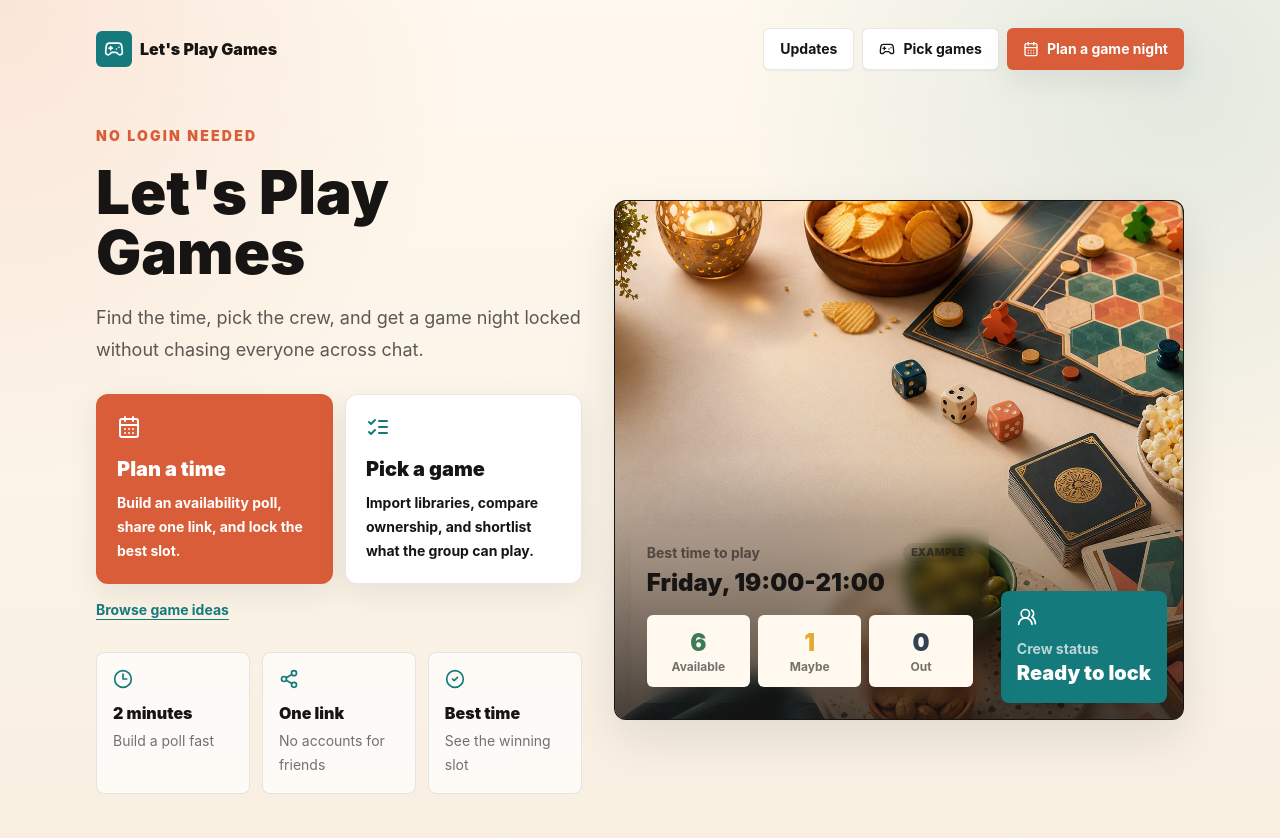
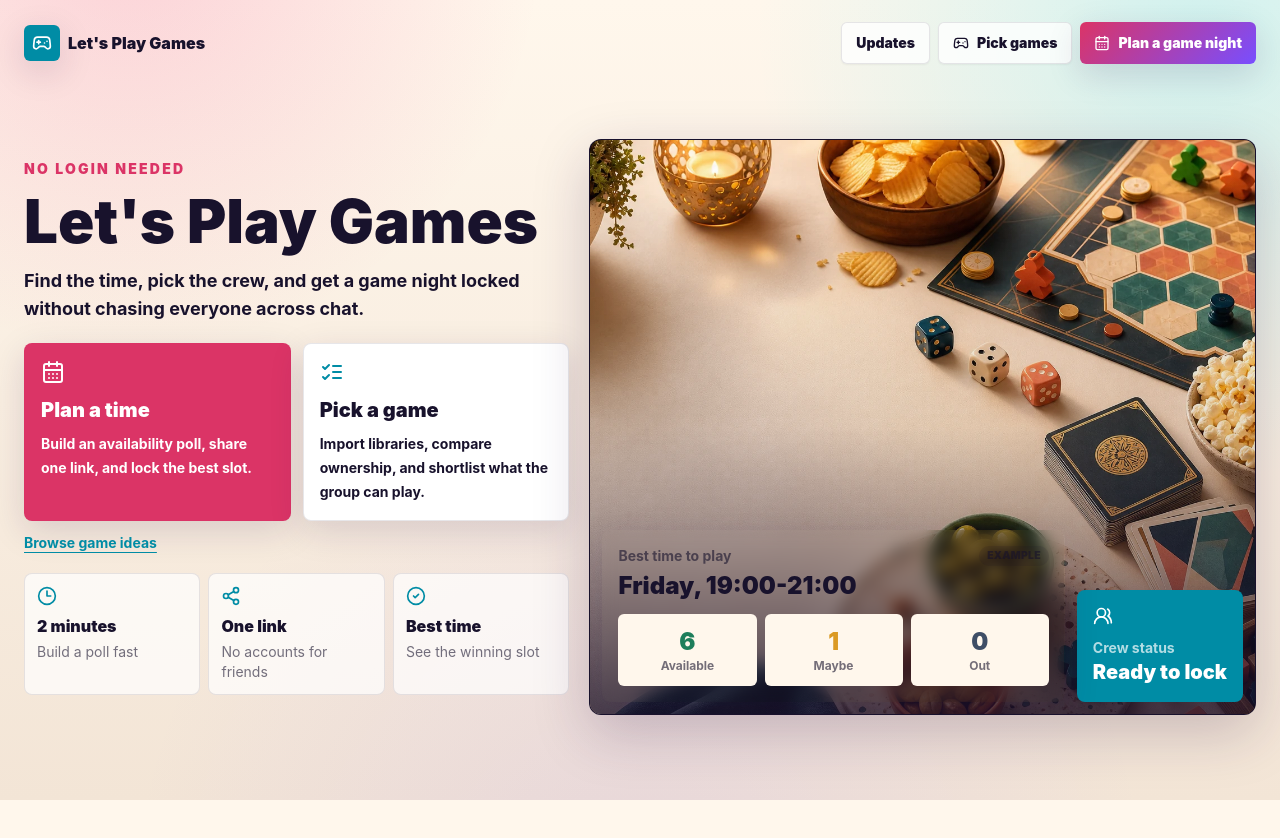
Before and after one commit to HazzJC/WhatShouldWePlay, a Next.js app: page / in a window 1280 px wide. Shown: the top 838 px of the page. After the commit the page ends 800 px from the top, so only its background shows below. Built offline with nearby package versions, Linux system fonts and the light colour scheme.

Commit message:
REDESIGN :)

```diff
--- a/src/app/globals.css
+++ b/src/app/globals.css
@@ -4,23 +4,72 @@
 
 :root {
   color-scheme: light;
-  background: #fff9ef;
-  color: #171514;
+  --color-ink: 24 18 44;
+  --color-paper: 255 247 236;
+  --color-linen: 243 229 214;
+  --color-surface: 255 255 255;
+  --color-surface-strong: 255 251 245;
+  --color-coral: 219 52 102;
+  --color-coral-dark: 171 26 75;
+  --color-teal: 0 140 165;
+  --color-teal-dark: 0 94 118;
+  --color-gold: 219 154 36;
+  --color-moss: 30 126 91;
+  --color-slate: 63 78 102;
+  --color-ember: 232 76 45;
+  --color-tide: 0 175 205;
+  --color-neon-pink: 236 40 121;
+  --color-neon-cyan: 0 220 255;
+  --color-neon-violet: 120 78 255;
+  --color-shadow: 49 22 72;
+  background: rgb(var(--color-paper));
+  color: rgb(var(--color-ink));
+}
+
+@media (prefers-color-scheme: dark) {
+  :root {
+    color-scheme: dark;
+    --color-ink: 244 247 255;
+    --color-paper: 8 10 24;
+    --color-linen: 17 22 45;
+    --color-surface: 15 18 38;
+    --color-surface-strong: 24 29 58;
+    --color-coral: 255 51 122;
+    --color-coral-dark: 213 32 96;
+    --color-teal: 0 224 255;
+    --color-teal-dark: 0 165 205;
+    --color-gold: 255 198 63;
+    --color-moss: 56 219 154;
+    --color-slate: 148 163 184;
+    --color-ember: 255 104 69;
+    --color-tide: 0 224 255;
+    --color-neon-pink: 255 51 140;
+    --color-neon-cyan: 0 224 255;
+    --color-neon-violet: 151 102 255;
+    --color-shadow: 0 0 0;
+  }
 }
 
 * {
   box-sizing: border-box;
 }
 
+html {
+  overflow-x: hidden;
+  text-size-adjust: 100%;
+}
+
 body {
   min-height: 100vh;
   margin: 0;
   background:
-    radial-gradient(circle at top left, rgba(217, 93, 57, 0.12), transparent 30rem),
-    radial-gradient(circle at 92% 8%, rgba(21, 122, 123, 0.12), transparent 28rem),
-    linear-gradient(180deg, #fff9ef 0%, #f8efe1 100%);
+    radial-gradient(circle at 10% -8%, rgb(var(--color-neon-pink) / 0.18), transparent 26rem),
+    radial-gradient(circle at 94% 4%, rgb(var(--color-neon-cyan) / 0.18), transparent 28rem),
+    radial-gradient(circle at 50% 112%, rgb(var(--color-neon-violet) / 0.10), transparent 32rem),
+    linear-gradient(180deg, rgb(var(--color-paper)) 0%, rgb(var(--color-linen)) 100%);
   font-family:
     Inter, ui-sans-serif, system-ui, -apple-system, BlinkMacSystemFont, "Segoe UI", sans-serif;
+  overflow-x: hidden;
 }
 
 button,
@@ -28,6 +77,18 @@ input,
 select,
 textarea {
   font: inherit;
+  max-width: 100%;
+}
+
+img,
+svg,
+video,
+canvas {
+  max-width: 100%;
+}
+
+::selection {
+  background: rgb(var(--color-teal) / 0.28);
 }
 
 .focus-ring {
@@ -35,23 +96,29 @@ textarea {
 }
 
 .ui-shell {
-  @apply mx-auto min-h-screen w-full max-w-6xl px-4 py-5 sm:px-6 lg:px-8;
+  @apply mx-auto min-h-screen w-full max-w-7xl px-3 py-3 sm:px-5 sm:py-4 lg:px-6;
 }
 
 .surface {
-  @apply border border-ink/10 bg-white/85 shadow-card backdrop-blur;
+  @apply border border-ink/10 shadow-card backdrop-blur;
+  background:
+    linear-gradient(135deg, rgb(var(--color-surface) / 0.92), rgb(var(--color-surface-strong) / 0.82)),
+    radial-gradient(circle at top left, rgb(var(--color-teal) / 0.10), transparent 18rem);
 }
 
 .field {
-  @apply focus-ring mt-2 w-full rounded-md border border-ink/10 bg-white px-3 py-3 text-ink shadow-sm transition placeholder:text-ink/40 hover:border-ink/20;
+  @apply focus-ring mt-1.5 w-full rounded-md border border-ink/10 px-3 py-2.5 text-sm text-ink shadow-sm transition placeholder:text-ink/40 hover:border-teal/45;
+  background-color: rgb(var(--color-surface) / 0.86);
 }
 
 .primary-button {
-  @apply focus-ring inline-flex items-center justify-center gap-2 rounded-md bg-coral px-4 py-2.5 text-sm font-bold text-white shadow-card transition hover:bg-coralDark;
+  @apply focus-ring inline-flex items-center justify-center gap-2 rounded-md px-3.5 py-2.5 text-sm font-black text-white shadow-card transition duration-200 hover:-translate-y-0.5;
+  background: linear-gradient(135deg, rgb(var(--color-coral)), rgb(var(--color-neon-violet)));
 }
 
 .secondary-button {
-  @apply focus-ring inline-flex items-center justify-center gap-2 rounded-md border border-ink/10 bg-white px-4 py-2.5 text-sm font-bold text-ink shadow-sm transition hover:bg-paper;
+  @apply focus-ring inline-flex items-center justify-center gap-2 rounded-md border border-ink/10 px-3.5 py-2.5 text-sm font-black text-ink shadow-sm transition duration-200 hover:-translate-y-0.5 hover:border-teal/40;
+  background-color: rgb(var(--color-surface) / 0.78);
 }
 
 .primary-button:disabled,
@@ -61,6 +128,56 @@ textarea {
 
 .loading-spinner {
   @apply inline-block h-4 w-4 shrink-0 rounded-full border-2 border-current border-r-transparent align-[-0.125em] motion-safe:animate-spin;
+}
+
+.primary-button:hover {
+  filter: saturate(1.08) brightness(1.03);
+}
+
+.secondary-button:hover {
+  background-color: rgb(var(--color-surface-strong) / 0.9);
+}
+
+@media (prefers-color-scheme: dark) {
+  body {
+    background:
+      radial-gradient(circle at 8% -10%, rgb(var(--color-neon-pink) / 0.24), transparent 24rem),
+      radial-gradient(circle at 92% 0%, rgb(var(--color-neon-cyan) / 0.20), transparent 26rem),
+      radial-gradient(circle at 50% 112%, rgb(var(--color-neon-violet) / 0.18), transparent 34rem),
+      linear-gradient(180deg, #080a18 0%, #0f1430 58%, #070816 100%);
+  }
+
+  .bg-white,
+  .bg-white\/70,
+  .bg-white\/75,
+  .bg-white\/85,
+  .bg-white\/92,
+  .bg-white\/95 {
+    background-color: rgb(var(--color-surface) / 0.88);
+  }
+
+  .border-red-200 {
+    border-color: rgb(248 113 113 / 0.42);
+  }
+
+  .bg-red-50 {
+    background-color: rgb(127 29 29 / 0.22);
+  }
+
+  .text-red-800 {
+    color: rgb(254 202 202);
+  }
+}
+
+@media (prefers-reduced-motion: reduce) {
+  *,
+  ::before,
+  ::after {
+    scroll-behavior: auto !important;
+    transition-duration: 0.01ms !important;
+    animation-duration: 0.01ms !important;
+    animation-iteration-count: 1 !important;
+  }
 }
 
 /* Indeterminate progress: a moving segment, not a measured percentage. */
--- a/src/app/page.tsx
+++ b/src/app/page.tsx
@@ -5,14 +5,14 @@ import { CalendarDays, CheckCircle2, Clock3, Gamepad2, ListChecks, Share2, Users
 export default function Home() {
   return (
     <main className="ui-shell flex flex-col">
-      <nav className="flex items-center justify-between gap-4 py-2">
+      <nav className="flex items-center justify-between gap-3 py-1.5">
         <Link href="/" className="flex items-center gap-2 text-base font-black text-ink">
-          <span className="grid h-9 w-9 place-items-center rounded-md bg-teal text-white">
+          <span className="grid h-9 w-9 place-items-center rounded-md bg-teal text-white shadow-card">
             <Gamepad2 className="h-5 w-5" />
           </span>
           Let&apos;s Play Games
         </Link>
-        <div className="flex gap-2">
+        <div className="flex min-w-0 gap-2">
           <Link href="/release-notes" className="secondary-button hidden md:inline-flex">
             Updates
           </Link>
@@ -29,55 +29,55 @@ export default function Home() {
         </div>
       </nav>
 
-      <section className="grid flex-1 items-center gap-8 py-8 lg:grid-cols-[0.92fr_1.08fr] lg:py-12">
+      <section className="grid flex-1 items-center gap-5 py-5 lg:grid-cols-[0.9fr_1.1fr] lg:py-7">
         <div className="max-w-2xl">
           <p className="text-sm font-black uppercase tracking-[0.16em] text-coral">
             No login needed
           </p>
-          <h1 className="mt-4 text-4xl font-black leading-[1.04] text-ink sm:text-5xl lg:text-6xl">
+          <h1 className="mt-3 text-4xl font-black leading-[1.02] text-ink sm:text-5xl lg:text-6xl">
             Let&apos;s Play Games
           </h1>
-          <p className="mt-5 text-lg leading-8 text-ink/70">
+          <p className="mt-4 max-w-xl text-base font-bold leading-7 text-ink/68 sm:text-lg">
             Find the time, pick the crew, and get a game night locked without chasing everyone
             across chat.
           </p>
-          <div className="mt-7 grid gap-3 sm:grid-cols-2">
-            <Link href="/sessions/new" className="rounded-xl border border-coral/20 bg-coral p-5 text-white shadow-card transition hover:bg-coralDark focus-ring">
+          <div className="mt-5 grid gap-3 sm:grid-cols-2">
+            <Link href="/sessions/new" className="focus-ring rounded-lg border border-coral/30 bg-coral p-4 text-white shadow-card transition hover:-translate-y-0.5 hover:bg-coralDark">
               <CalendarDays className="h-6 w-6" />
-              <span className="mt-4 block text-xl font-black">Plan a time</span>
+              <span className="mt-3 block text-xl font-black">Plan a time</span>
               <span className="mt-2 block text-sm font-bold leading-6 text-white/78">
                 Build an availability poll, share one link, and lock the best slot.
               </span>
             </Link>
-            <Link href="/sessions/pick" className="rounded-xl border border-ink/10 bg-white p-5 text-ink shadow-card transition hover:-translate-y-0.5 hover:bg-paper focus-ring">
+            <Link href="/sessions/pick" className="focus-ring rounded-lg border border-ink/10 bg-white p-4 text-ink shadow-card transition hover:-translate-y-0.5 hover:border-teal/40 hover:bg-paper">
               <ListChecks className="h-6 w-6 text-teal" />
-              <span className="mt-4 block text-xl font-black">Pick a game</span>
+              <span className="mt-3 block text-xl font-black">Pick a game</span>
               <span className="mt-2 block text-sm font-bold leading-6 text-ink/62">
                 Import libraries, compare ownership, and shortlist what the group can play.
               </span>
             </Link>
           </div>
-          <div className="mt-4 flex flex-wrap gap-3 text-sm font-bold">
+          <div className="mt-3 flex flex-wrap gap-3 text-sm font-bold">
             <Link href="/discover" className="text-teal underline underline-offset-4">Browse game ideas</Link>
             <Link href="/release-notes" className="text-ink/60 underline underline-offset-4 md:hidden">Updates</Link>
           </div>
 
-          <div className="mt-8 grid gap-3 sm:grid-cols-3">
+          <div className="mt-5 grid gap-2 sm:grid-cols-3">
             {[
               [Clock3, "2 minutes", "Build a poll fast"],
               [Share2, "One link", "No accounts for friends"],
               [CheckCircle2, "Best time", "See the winning slot"],
             ].map(([Icon, title, copy]) => (
-              <div key={String(title)} className="rounded-lg border border-ink/10 bg-white/70 p-4">
+              <div key={String(title)} className="rounded-lg border border-ink/10 bg-white/70 p-3">
                 <Icon className="h-5 w-5 text-teal" />
-                <p className="mt-3 font-black text-ink">{title as string}</p>
-                <p className="mt-1 text-sm leading-6 text-ink/60">{copy as string}</p>
+                <p className="mt-2 font-black text-ink">{title as string}</p>
+                <p className="mt-1 text-sm leading-5 text-ink/60">{copy as string}</p>
               </div>
             ))}
           </div>
         </div>
 
-        <div className="relative min-h-[520px] overflow-hidden rounded-xl border border-ink/10 bg-ink shadow-soft">
+        <div className="relative min-h-[380px] overflow-hidden rounded-xl border border-ink/10 bg-ink shadow-soft sm:min-h-[460px] lg:min-h-[min(620px,72vh)]">
           <Image
             src="/assets/game-night-hero.webp"
             alt=""
@@ -87,8 +87,8 @@ export default function Home() {
             className="object-cover"
           />
           <div className="absolute inset-0 bg-gradient-to-t from-ink/75 via-ink/10 to-transparent" />
-          <div className="absolute bottom-4 left-4 right-4 grid gap-3 sm:grid-cols-[1fr_auto] sm:items-end">
-            <div className="rounded-lg bg-white/92 p-4 shadow-card backdrop-blur">
+          <div className="absolute bottom-3 left-3 right-3 grid gap-3 sm:grid-cols-[1fr_auto] sm:items-end">
+            <div className="rounded-lg bg-white/92 p-3 shadow-card backdrop-blur sm:p-4">
               <div className="flex items-center justify-between gap-2">
                 <p className="text-sm font-bold text-ink/60">Best time to play</p>
                 <span className="rounded-full bg-ink/10 px-2 py-0.5 text-[0.65rem] font-black uppercase tracking-wide text-ink/60">
@@ -96,13 +96,13 @@ export default function Home() {
                 </span>
               </div>
               <p className="mt-1 text-2xl font-black text-ink">Friday, 19:00-21:00</p>
-              <div className="mt-4 grid grid-cols-3 gap-2 text-center">
+              <div className="mt-3 grid grid-cols-3 gap-2 text-center">
                 <Score value="6" label="Available" className="text-moss" />
                 <Score value="1" label="Maybe" className="text-gold" />
                 <Score value="0" label="Out" className="text-slate" />
               </div>
             </div>
-            <div className="rounded-lg bg-teal p-4 text-white shadow-card">
+            <div className="rounded-lg bg-teal p-3 text-white shadow-card sm:p-4">
               <UsersRound className="h-5 w-5" />
               <p className="mt-3 text-sm font-bold text-white/70">Crew status</p>
               <p className="text-xl font-black">Ready to lock</p>
--- a/src/components/player-count-filter.tsx
+++ b/src/components/player-count-filter.tsx
@@ -7,8 +7,8 @@ export function PlayerCountFilter({ minimumPlayers, action }: { minimumPlayers:
   const label = `${value}+`;
 
   return (
-    <form action={action} className="mt-6 rounded-xl border border-ink/10 bg-paper p-4">
-      <label className="grid gap-3 sm:grid-cols-[9rem_1fr_5rem_auto] sm:items-center">
+    <form action={action} className="mt-4 rounded-lg border border-ink/10 bg-paper p-3">
+      <label className="grid gap-3 sm:grid-cols-[8rem_1fr_4.5rem_auto] sm:items-center">
         <span className="text-sm font-black text-ink">I need at least:</span>
         <input
           name="minPlayers"
--- a/src/components/session-tabs.tsx
+++ b/src/components/session-tabs.tsx
@@ -15,7 +15,7 @@ export function SessionTabs({
   ] as const;
 
   return (
-    <div className="mt-5 flex rounded-xl border border-ink/10 bg-white/75 p-1 shadow-sm">
+    <div className="mt-3 flex rounded-lg border border-ink/10 bg-white/75 p-1 shadow-sm">
       {tabs.map(([tab, label, description]) => {
         const href = `/s/${shareToken}?tab=${tab}${participantId ? `&participant=${participantId}` : ""}`;
         const active = activeTab === tab;
@@ -24,11 +24,11 @@ export function SessionTabs({
           <Link
             key={tab}
             href={href}
-            className={`focus-ring flex-1 rounded-lg px-4 py-3 text-center text-sm font-black transition ${
+            className={`focus-ring min-w-0 flex-1 rounded-md px-3 py-2 text-center text-sm font-black transition ${
               active ? "bg-teal text-white shadow-card" : "text-ink/65 hover:bg-paper hover:text-ink"
             }`}
           >
-            <span className="block">{label}</span>
+            <span className="block truncate">{label}</span>
             <span className={`mt-0.5 block text-xs font-bold ${active ? "text-white/72" : "text-ink/45"}`}>{description}</span>
           </Link>
         );
--- a/src/components/share-panel.tsx
+++ b/src/components/share-panel.tsx
@@ -46,10 +46,10 @@ export function SharePanel({ url, title }: { url: string; title: string }) {
         Share
       </button>
       {open ? (
-        <div className="absolute right-0 top-full z-40 mt-2 w-[min(22rem,calc(100vw-2rem))] rounded-xl border border-ink/10 bg-white p-4 shadow-card">
+        <div className="absolute right-0 top-full z-40 mt-2 w-[min(22rem,calc(100vw-1rem))] rounded-xl border border-ink/10 bg-white p-3 shadow-card sm:p-4">
           <p className="text-sm font-black text-ink">Share this session</p>
           <p className="mt-1 break-all text-xs font-bold leading-5 text-ink/50">{url}</p>
-          <div className="mt-3 grid gap-2">
+          <div className="mt-3 grid gap-1.5">
             <button type="button" className="secondary-button justify-start px-3 py-2" onClick={() => copy()}>
               {status === "copied" ? <Check className="h-4 w-4" /> : <Copy className="h-4 w-4" />}
               {status === "copied" ? "Copied" : status === "failed" ? "Copy failed" : "Copy link"}
@@ -71,7 +71,7 @@ export function SharePanel({ url, title }: { url: string; title: string }) {
               Share by email
             </a>
           </div>
-          <div className="mt-4 rounded-lg border border-ink/10 bg-paper p-3">
+          <div className="mt-3 rounded-lg border border-ink/10 bg-paper p-3">
             <div className="flex items-center gap-2 text-sm font-black text-ink">
               <QrCode className="h-4 w-4 text-teal" />
               QR code
```
Also changed, not shown: src/app/s/[shareToken]/page.tsx (+18 -18 lines), src/app/sessions/new/page.tsx (+11 -11 lines), src/components/availability-form.tsx (+4 -4 lines), src/components/pick-panel.tsx (+16 -16 lines), tailwind.config.ts (+14 -14 lines).
